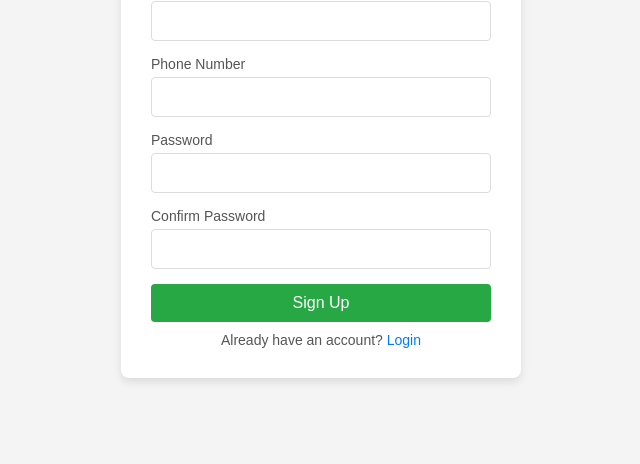
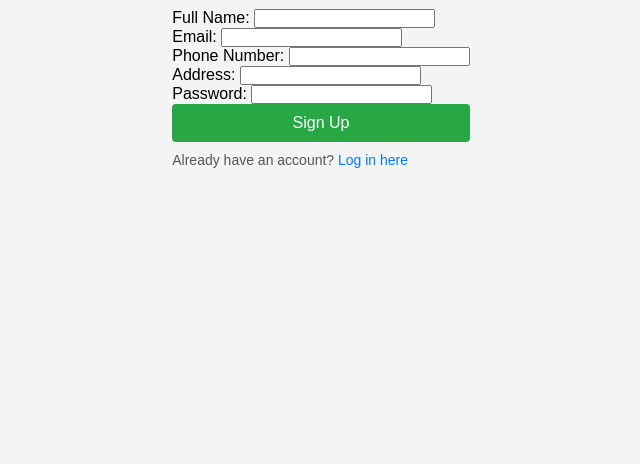
Before and after one commit to EduardoGDGV/Online-Store-Project, a plain HTML site: page signup_page.html in a window 1280 px wide. Shown: the part 336-800 px from the top of the page, without its empty margins (319-959 px from the left). Drawn offline with Linux system fonts and the light colour scheme.

Commit message:
Update signup_page.html

```diff
--- a/signup_page.html
+++ b/signup_page.html
@@ -3,44 +3,40 @@
 <head>
     <meta charset="UTF-8">
     <meta name="viewport" content="width=device-width, initial-scale=1.0">
-    <title>Signup - Online Store</title>
+    <meta http-equiv="X-UA-Compatible" content="ie=edge">
+    <title>Sign Up - My Online Store</title>
     <link rel="stylesheet" href="styles.css">
 </head>
 <body>
-    <div class="container">
-        <div class="signup-form">
+    <!-- Signup Form Section -->
+    <section class="signup-section">
+        <div class="signup-box">
             <h2>Sign Up</h2>
-            <form id="signupForm" onsubmit="registerUser(event)">
-                <div class="input-group">
-                    <label for="name">Full Name</label>
+            <form action="#" method="POST">
+                <div class="form-group">
+                    <label for="name">Full Name:</label>
                     <input type="text" id="name" name="name" required>
                 </div>
-                <div class="input-group">
-                    <label for="email">Email</label>
+                <div class="form-group">
+                    <label for="email">Email:</label>
                     <input type="email" id="email" name="email" required>
                 </div>
-                <div class="input-group">
-                    <label for="address">Address</label>
+                <div class="form-group">
+                    <label for="phone">Phone Number:</label>
+                    <input type="tel" id="phone" name="phone" required>
+                </div>
+                <div class="form-group">
+                    <label for="address">Address:</label>
                     <input type="text" id="address" name="address" required>
                 </div>
-                <div class="input-group">
-                    <label for="phone">Phone Number</label>
-                    <input type="tel" id="phone" name="phone" required>
-                </div>
-                <div class="input-group">
-                    <label for="password">Password</label>
+                <div class="form-group">
+                    <label for="password">Password:</label>
                     <input type="password" id="password" name="password" required>
                 </div>
-                <div class="input-group">
-                    <label for="confirm-password">Confirm Password</label>
-                    <input type="password" id="confirm-password" name="confirm-password" required>
-                </div>
-                <button type="submit">Sign Up</button>
+                <button type="submit" class="signup-btn">Sign Up</button>
+                <p class="login-link">Already have an account? <a href="login_page.html">Log in here</a></p>
             </form>
-            <p>Already have an account? <a href="login_page.html">Login</a></p>
         </div>
-    </div>
-
-    <script src="scripts.js"></script>
+    </section>
 </body>
 </html>
```
